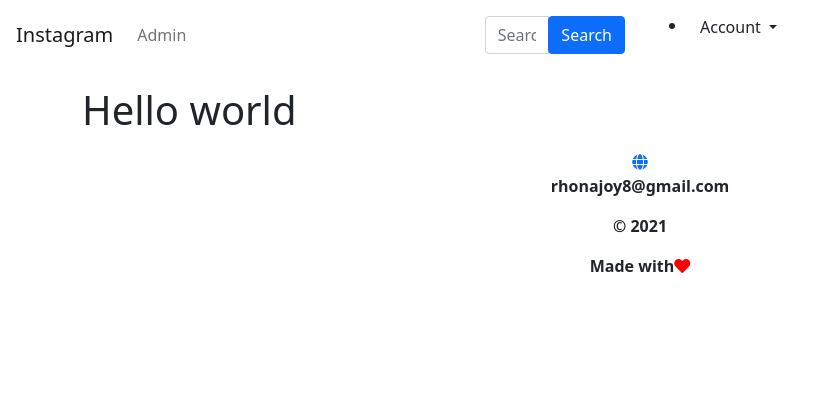
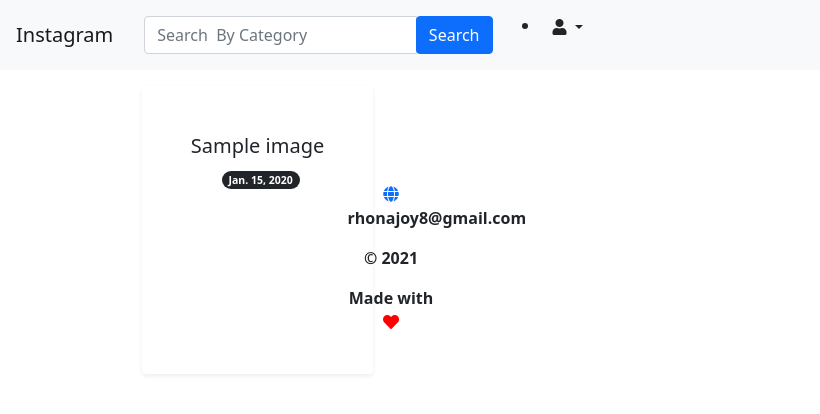
Before and after one commit to RhonaJoyKe/Insta-Clone, a Django app: page / in a window 1280 px wide. Shown: the top 414 px of the page, without its empty margins (0-820 px from the left). Run offline with Django 3.2, Linux system fonts and the light colour scheme; a user stored in the database is signed in; tables that the repository leaves empty hold one stand-in row (values such as "Sample post"); some libraries are stand-ins or nearby versions.

Commit message:
displays images

```diff
--- a/app/models.py
+++ b/app/models.py
@@ -6,6 +6,7 @@
 class Image(models.Model):
     image = models.ImageField(upload_to = 'pictures/')
     # image = CloudinaryField('pictures')
+    image_date = models.DateTimeField(auto_now_add=True ,null=True)
     name = models.CharField(max_length =30)
     caption = models.TextField()
     profile = models.ForeignKey('Profile',on_delete=models.CASCADE)
--- a/app/templates/base.html
+++ b/app/templates/base.html
@@ -12,6 +12,7 @@
     {% block styles %}
     {% bootstrap_css %}
     <link rel="stylesheet" href="{% static 'css/index.css'%}">
+
     {% endblock %}
     <link rel="stylesheet" href="https://cdnjs.cloudflare.com/ajax/libs/font-awesome/5.15.4/css/all.min.css"
         integrity="sha512-1ycn6IcaQQ40/MKBW2W4Rhis/DbILU74C1vSrLJxCq57o941Ym01SwNsOMqvEBFlcgUa6xLiPY/NS5R+E6ztJQ=="
--- a/app/templates/home.html
+++ /dev/null
@@ -1,8 +0,0 @@
-{%extends 'base.html'%}
-{% load static %}
-{% block content %}
-{{ block.super}}
-<div>
-    <h1>Hello world</h1>
-</div>
-{% endblock %}
--- /dev/null
+++ b/app/templates/index.html
@@ -0,0 +1,30 @@
+{%extends 'base.html'%}
+{% block content %}
+{{block.super}}
+
+    <div class="instagram">
+        <div class="container-fluid">
+          <div class="px-lg-5">
+            <!-- display default password and username -->
+            <div class="row">
+                {% for image in images %}
+                <!-- Gallery Photo item start -->
+                <div class="col-xl-3 col-lg-4 col-md-12 mb-4">
+                  <div class="bg-white rounded shadow-sm"><img src="{{ image.url }}" alt=""
+                      class="img-fluid card-img-top">
+                    <div class="p-4">
+                      <h5 class="headings text-center"> {{ image.name }}</h5>
+                      <div class="d-flex justify-content-between">
+                        <div>
+                          <div class="text-muted">
+                            <span class="text-white text-capitalize">{{ image.caption }}</span>
+                          </div>
+                        </div>
+                        <div>
+                          <small class="text-muted">
+                            <span class="badge rounded-pill bg-dark text-white text-capitalize">{{ image.image_date|date }}</span>
+                          </small>
+                        </div>
+                        <div>
+                {% endfor%}
+{%endblock%}
--- a/app/templates/navbar.html
+++ b/app/templates/navbar.html
@@ -1,27 +1,13 @@
-<nav class="navbar navbar-expand-lg navbar-light">
+<nav class="navbar navbar-expand-lg  bg-light navbar-light">
     <a class="navbar-brand" href="/">Instagram</a>
     <button class="navbar-toggler" type="button" data-toggle="collapse" data-target="#navbarSupportedContent"
         aria-controls="navbarSupportedContent" aria-expanded="false" aria-label="Toggle navigation">
         <span class="navbar-toggler-icon"></span>
     </button>
     <div class="collapse navbar-collapse" id="navbarSupportedContent">
-        <ul class="navbar-nav mr-auto">
 
-
-            <li class="nav-item dropdown">
-
-                <div class="dropdown-menu" aria-labelledby="navbarDropdown">
-                  {% for  location in locations %}
-                    <a class="dropdown-item" href="{% url 'get_location' location.id %}">{{location.name}}</a>
-                    {%endfor%}
-                </div>
-            </li>
-            <li class="nav-item">
-              <a class="nav-link" href="/admin/">Admin</a>
-          </li>
-        </ul>
-        <div class="col-sm-4 col-md-4 navbar-right">
-          <form class="navbar-form" role="search" method="" action="{% url 'search_results' %}" >
+        <div class="col-sm-4 col-md-4 ">
+          <form class="navbar-form" role="search" method="" action="" >
             {% csrf_token %}
             <div class="input-group">
               <input type="text" class="form-control" placeholder="Search  By Category" name="name">
@@ -32,17 +18,16 @@
           </form>
         </div>
         <!-- search form end -->
-    </div>
-    <div class="col-sm-6 col-md-6">
+
           {% if user.is_authenticated %}
           <ul>
             <li class="dropdown">
-            <a href="#" class="dropdown-toggle btn btn-default" data-toggle="dropdown" role="button" aria-expanded="false">Account
+              <a href="#" class="dropdown-toggle btn btn-default" data-toggle="dropdown" role="button" aria-expanded="false"><i class="fa fa-user" aria-hidden="true"></i>
                         <span class="caret"></span>
                     </a>
               <ul class="dropdown-menu" role="menu">
                 <li>
-                <a href="{%url 'newsToday'%}">Home</a>
+                  <a href="">Home</a>
                 </li>
                 <li>
                   <a href="/accounts/password/change">Change Password</a>
@@ -59,5 +44,7 @@
           </li>
 
           {% endif %}
+
     </div>
+
 </nav>
--- a/app/templates/registration/base.html
+++ b/app/templates/registration/base.html
@@ -16,7 +16,8 @@
 
   {% block styles %}
     {% bootstrap_css %}
-  {% endblock %}
+    <link rel="stylesheet" href="{% static 'css/index.css'%}">
+    {% endblock %}
  <!-- Bootstrap CSS -->
  <link href="https://cdn.jsdelivr.net/npm/bootstrap@5.0.2/dist/css/bootstrap.min.css" rel="stylesheet" integrity="sha384-EVSTQN3/azprG1Anm3QDgpJLIm9Nao0Yz1ztcQTwFspd3yD65VohhpuuCOmLASjC" crossorigin="anonymous">
 
--- a/app/urls.py
+++ b/app/urls.py
@@ -4,8 +4,8 @@
 from . import views
 from django.urls import path
 urlpatterns=[
- path('search/', views.search_results, name='search_results'),
- path('', views.home, name='home')
+#   path('search/', views.search_results, name='search_results'),
+  path('', views.home, name='home')
 ]
 if settings.DEBUG:
     urlpatterns+= static(settings.MEDIA_URL, document_root = settings.MEDIA_ROOT)
--- a/app/views.py
+++ b/app/views.py
@@ -1,24 +1,33 @@
 from django.shortcuts import render,redirect
 import datetime as dt
+from django.contrib.auth.decorators import login_required
+from .models import *
 from .models import Image,Profile,Likes,Comments
 from django.http  import HttpResponse,Http404
 
 
 # Create your views here.
 def home(request):
+    images=Image.objects.all()
 
 
-    return render(request,'home.html')
-def search_results(request):
+    return render(request,'index.html',{'images':images})
 
-    if 'name' in request.GET and request.GET["name"]:
-        search_term = request.GET.get("name")
-        searched_images = Image.search_image(search_term)
-        print(searched_images)
-        message = f"{search_term}"
+# def search_results(request):
 
-        return render(request, 'search.html',{"message":message,"images": searched_images})
+#     if 'name' in request.GET and request.GET["name"]:
+#         search_term = request.GET.get("name")
+#         searched_images = Image.search_image(search_term)
+#         print(searched_images)
+#         message = f"{search_term}"
 
-    else:
-        message = "You haven't searched for any term"
-        return render(request, 'search.html',{"message":message})
+#         return render(request, 'search.html',{"message":message,"images": searched_images})
+
+#     else:
+#         message = "You haven't searched for any term"
+#         return render(request, 'search.html',{"message":message})
+# @login_required(login_url='/accounts/login/')
+# def profile(request):
+#     current_user=request.user
+#     profile=Profile.objects.filter(user_id=current_user)
+#     return render(request,'profile.html',{'profile':profile})
--- a/instagram/settings.py
+++ b/instagram/settings.py
@@ -12,6 +12,9 @@
 
 from pathlib import Path
 import os
+import cloudinary
+import cloudinary.uploader
+import cloudinary.api
 
 # Build paths inside the project like this: BASE_DIR / 'subdir'.
 BASE_DIR = Path(__file__).resolve().parent.parent
@@ -112,7 +115,7 @@
 
 LANGUAGE_CODE = 'en-us'
 
-TIME_ZONE = 'UTC'
+TIME_ZONE = 'Africa/Nairobi'
 
 USE_I18N = True
 
@@ -130,3 +133,4 @@
 # https://docs.djangoproject.com/en/3.2/ref/settings/#default-auto-field
 
 DEFAULT_AUTO_FIELD = 'django.db.models.BigAutoField'
+LOGIN_REDIRECT_URL = '/'
--- a/static/index.css
+++ b/static/index.css
@@ -0,0 +1,3 @@
+.drop ul{
+    text-decoration:none ;
+}
```
Also changed, not shown: app/migrations/0002_image_image_date.py (added), app/templates/profile/profile.html (added), app/templates/profile/update_profile.html (added), media/pictures/Music_Canvas_Print_by_Princess_Karibo___iCanvas.jpeg (added), media/pictures/aria.jpg (added). Lines whose indentation alone changed are shown as unchanged.
